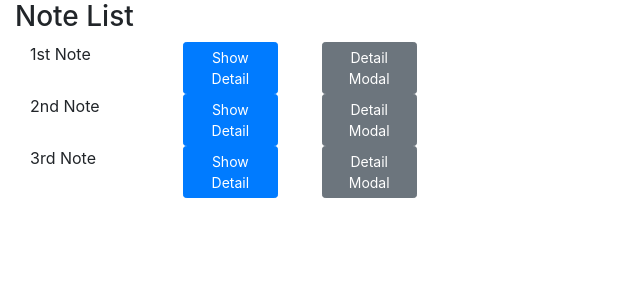
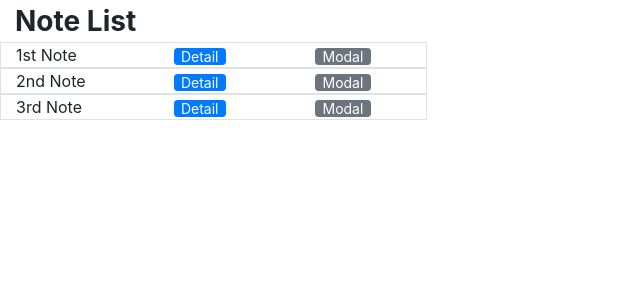
Before and after one commit to UniquelySimilar/forum-show-note-test, a Vue app: page / in a window 1280 px wide. Shown: the top 300 px of the page, without its empty margins (0-640 px from the left). Built offline with nearby package versions, Linux system fonts and the light colour scheme; the HTML template or start-up script is replaced by a standard one.

Commit message:
bootstrap list and detail

```diff
--- a/src/App.vue
+++ b/src/App.vue
@@ -16,5 +16,9 @@
 </script>
 
 <style>
+  .list-title {
+    font-size: 1.75rem;
+    font-weight: bold;
+  }
 
 </style>
--- a/src/components/NoteDetail.vue
+++ b/src/components/NoteDetail.vue
@@ -1,7 +1,17 @@
 <template>
   <div class="note-detail">
-    <h3>Note Detail</h3>
-    <table>
+    <div class="row">
+      <div class="col-6">
+
+        <div class="row">
+          <div class="col-12">
+            <span class="list-title">Note Detail</span>
+          </div>
+        </div>
+
+        <div class="row">
+          <div class="col 12">
+            <table class="table table-bordered">
               <thead>
                 <th>ID</th>
                 <th>TITLE</th>
@@ -15,7 +25,12 @@
                 <td>{{ note.date }}</td>
               </tbody>
             </table>
-    <button @click="hideDetail">Hide Detail</button>
+          </div>
+        </div>
+
+      </div>
+    </div>
+    <button class="btn btn-secondary btn-sm" @click="hideDetail">Hide Detail</button>
   </div>
 </template>
 
@@ -36,13 +51,7 @@
 </script>
 
 <style scoped>
-  table,
-  th,
-  td {
-    border: 1px solid black;
-  }
-
-  button {
-    margin-top: 1em;
+  .table th, .table td {
+    padding: 0.25rem;
   }
 </style>
--- a/src/components/NoteList.vue
+++ b/src/components/NoteList.vue
@@ -1,23 +1,34 @@
 <template>
   <div>
-    <h3>Note List</h3>
-    <div class="col-4">
-      <div class="row" v-for="note in notes" :key="note.id">
-        <div class="col-4">{{ note.title }}</div>
-        <div class="col-4">
-          <button class="btn btn-primary btn-sm detail-btn" @click="showDetail(note.id)">Show Detail</button>
+    <div class="row">
+      <div class="col-4">
+
+        <div class="row">
+          <div class="col-12">
+            <span class="list-title">Note List</span>
+          </div>
         </div>
-        <div class="col-4">
-          <button class="btn btn-secondary btn-sm detail-btn" @click="showModal(note.id)">Detail Modal</button>
+
+        <div class="row border" v-for="note in notes" :key="note.id">
+          <div class="col-4">{{ note.title }}</div>
+          <div class="col-4">
+            <button class="btn btn-primary btn-xs detail-btn" @click="showDetail(note.id)">Detail</button>
+          </div>
+          <div class="col-4">
+            <button class="btn btn-secondary btn-xs detail-btn" @click="showModal(note.id)">Modal</button>
+          </div>
         </div>
+
       </div>
     </div>
 
-    <note-detail
+    <div class="detail">
+      <note-detail
       v-if="displayDetail"
       :note="selectedNote"
       @hide-detail-event="hideDetail"
       />
+    </div>
 
     <note-detail-modal
       v-if="displayModal"
@@ -92,7 +103,19 @@
 
 <style scoped>
   .detail-btn {
-    margin-left: 1em;
+    margin-left: 1rem;
+  }
+
+  /* No longer available in Bootstrap 4 */
+  .btn-xs {
+    padding: .25rem .4rem;
+    font-size: .875rem;
+    line-height: .5;
+    border-radius: .2rem;
+  }
+
+  .detail {
+    margin-top: 1rem;
   }
 
 </style>
```
Lines whose indentation alone changed are shown as unchanged.
